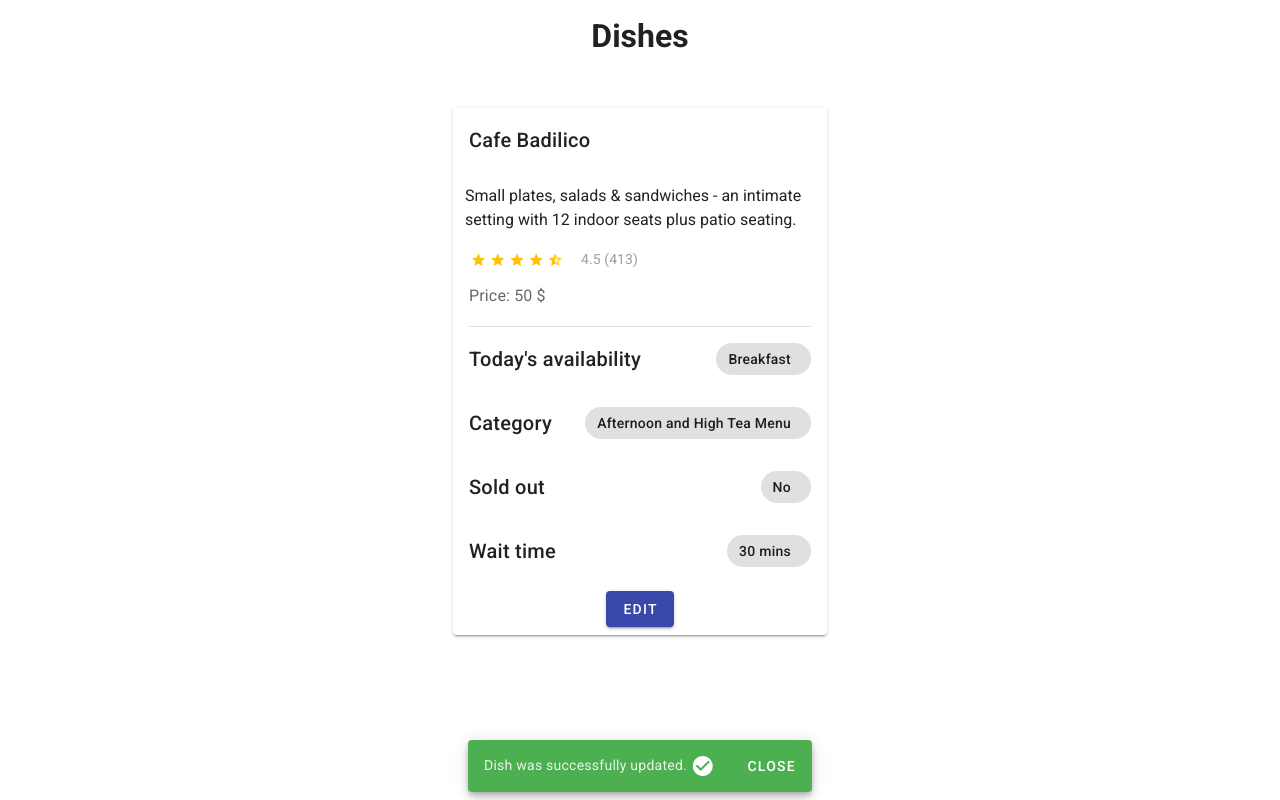
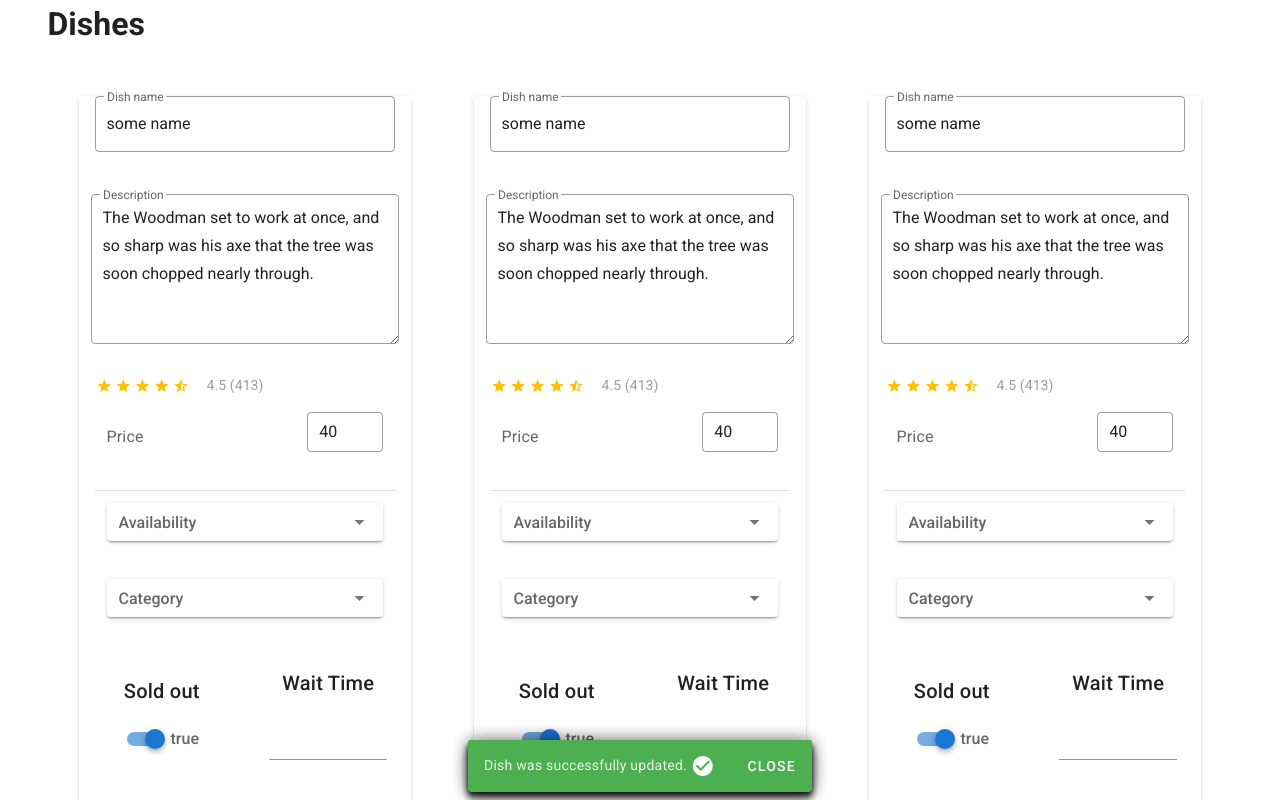
Before and after one commit to Mislav0508/digital-menu, a Vue app in the folder app/: page /dishes in a window 1280 px wide. Shown: the top 800 px of the page. Built offline with nearby package versions, Linux system fonts and the light colour scheme.

Commit message:
small fix dish

```diff
--- a/app/src/components/Dish.vue
+++ b/app/src/components/Dish.vue
@@ -7,7 +7,7 @@
   >
     <template slot="progress">
       <v-progress-linear
-        color="deep-purple"
+        color="indigo darken-1"
         height="10"
         indeterminate
       ></v-progress-linear>
@@ -19,6 +19,7 @@
     <v-text-field v-else
       class="px-4"
       outlined
+      label="Dish name"
       :value="dishName">
     </v-text-field>
 
@@ -34,13 +35,12 @@
     <v-container v-else>
       <v-textarea
         outlined
-        name="input-7-4"
         label="Description"
         value="The Woodman set to work at once, and so sharp was his axe that the tree was soon chopped nearly through."
       ></v-textarea>
     </v-container>
 
-    <v-card-text>
+    <v-card-text class="py-0">
       <!-- 3: Rating -->
       <v-row class="mx-0">
         <v-rating
@@ -64,7 +64,7 @@
         Price: 50 $
       </div>
 
-      <div v-else class="mt-6 text-subtitle-1 d-flex align-center justify-space-between">
+      <div v-else class="text-subtitle-1 d-flex align-center justify-space-between">
         <v-col cols="12" sm="4">
           Price
         </v-col>
@@ -88,14 +88,12 @@
 
     <v-card-title v-else class="py-0 text-center">
       <v-col cols="12" sm="12" class="pb-0">
-        Today's availability
-      </v-col>
-      <v-col cols="12" sm="12" class="pb-0">
         <v-select
           :items="['Item1', 'Item2', 'Item3']"
-          label="Item1"
+          label="Availability"
           solo
           dense
+          clearable
         ></v-select>
       </v-col>
     </v-card-title>
@@ -104,15 +102,12 @@
     <v-card-title v-if="!editBtn" class="justify-space-between">Category<v-chip class="pr-5">Afternoon and High Tea Menu</v-chip></v-card-title>
 
     <v-card-title v-else class="py-0 text-center">
-      <v-col cols="12" sm="12" class="py-0">
-        Category
-      </v-col>
       <v-col cols="12" sm="12" class="pb-0">
         <v-select
           :items="['Category1', 'Category2', 'Category3']"
           solo
           dense
-          label="Category1"
+          label="Category"
         ></v-select>
       </v-col>
     </v-card-title>
@@ -124,7 +119,7 @@
     <!-- 8: Wait time -->
     <v-card-title v-if="!editBtn" class="justify-space-between">Wait time<v-chip class="pr-5">30 mins</v-chip></v-card-title>
 
-    <v-card-title v-else class="text-center py-0">
+    <v-card-title v-else class="text-center pa-0">
       <v-col cols="12" sm="6" class="d-flex flex-column align-center justify-center">
         Sold out
         <v-switch
@@ -148,8 +143,10 @@
       <v-container>
         <v-row v-if="!editBtn" class="d-flex justify-center">
           <v-btn
+            class="mb-5"
             color="indigo darken-1 white--text"
             @click="edit"
+            large
           >
             Edit
           </v-btn>
@@ -158,8 +155,9 @@
         <v-row v-else class="justify-space-around">
           <v-btn
             class="mb-5"
-          color="red darken-4 white--text"
-          @click="cancel"
+            color="red darken-4 white--text"
+            @click="cancel"
+            large
           >
             Cancel
           </v-btn>
@@ -167,6 +165,7 @@
             class="mb-5"
             color="green darken-1 white--text"
             @click="save"
+            large
           >
             Save
           </v-btn>
@@ -200,7 +199,7 @@
 export default {
   data: () => ({
     loading: false,
-    editBtn: false,
+    editBtn: true,
     snackbar: true,
     switch1: true,
     dishName: 'some name',
--- a/app/src/views/Dishes.vue
+++ b/app/src/views/Dishes.vue
@@ -1,7 +1,11 @@
 <template>
   <v-container>
-    <h1 class="text-center">Dishes</h1>
-    <Dish />
+    <v-row>
+      <h1>Dishes</h1>
+    </v-row>
+    <v-row>
+      <Dish v-for="(dish, i) in dishes" :key="i"/>
+    </v-row>
   </v-container>
 </template>
 
@@ -11,6 +15,11 @@ export default {
   name: 'Dishes',
   components: {
     Dish
+  },
+  data () {
+    return {
+      dishes: ['1', '2', '3', '4', '5', '6']
+    }
   }
 }
 </script>
```
